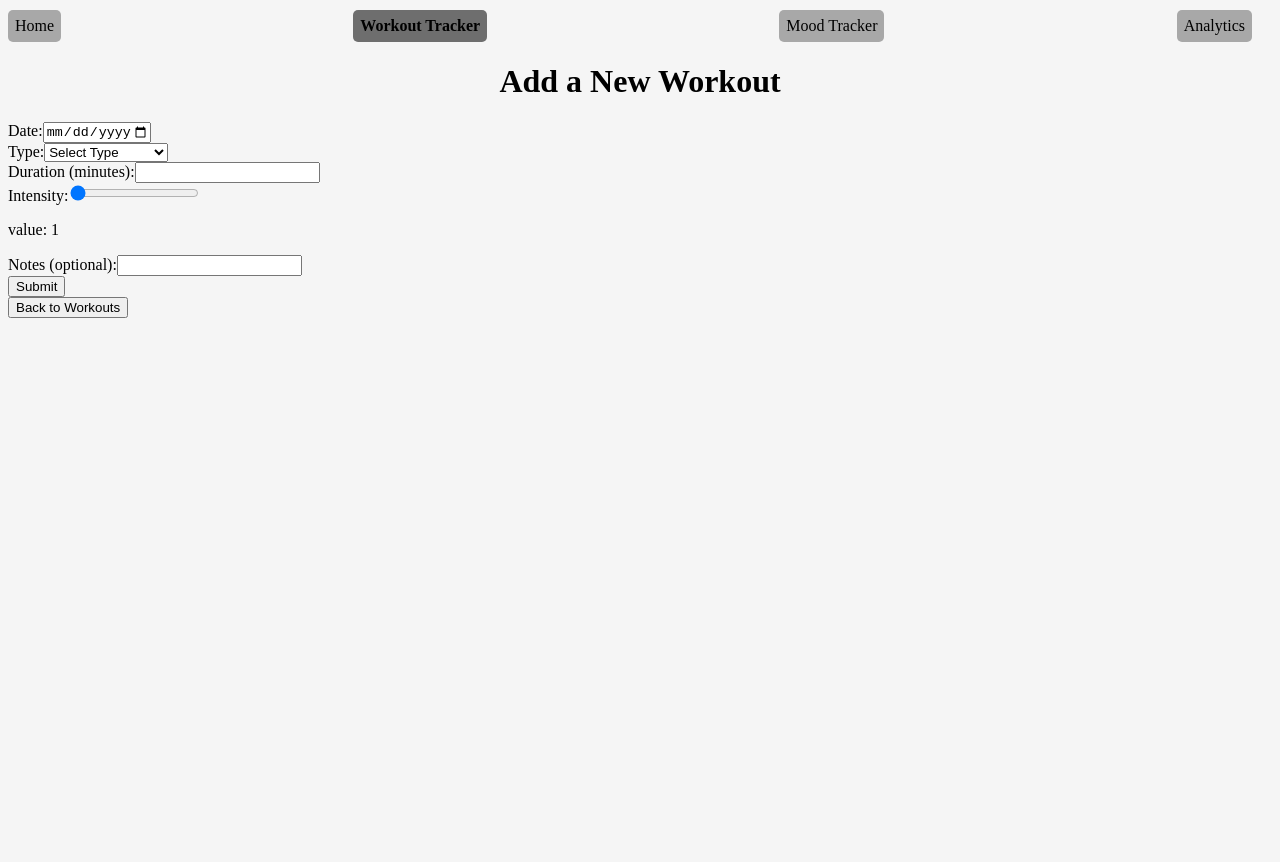
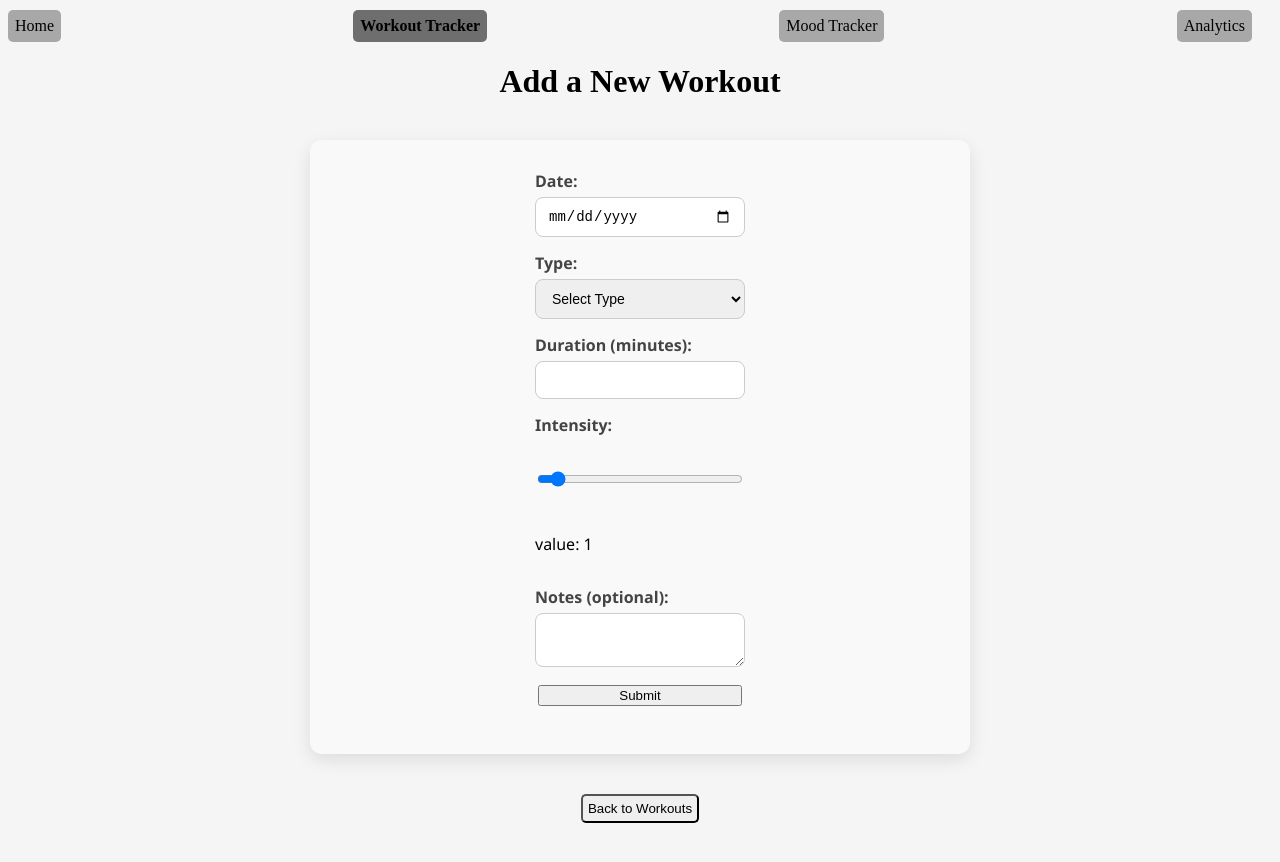
Before and after one commit to KatyaW-01/body-and-mind-fullstack-app, a React (Vite) app in the folder client/: page /workouts/addWorkoutForm in a window 1280 px wide. Shown: the top 862 px of the page. Before the commit the page ends 800 px from the top, so only its background shows below. Built offline with nearby package versions, Linux system fonts and the light colour scheme; no server answers.

Commit message:
style the add a new workout form

```diff
--- a/client/src/App.css
+++ b/client/src/App.css
@@ -202,7 +202,8 @@ body {
   border-radius: 5px;
 }
 
-.workout-form-div {
+.workout-form-div,
+.add-workout-form-div {
   justify-content: center;
   justify-items: center;
   max-width: 600px;
@@ -225,13 +226,15 @@ body {
   color: #555;
 }
 
-.workout-form div {
+.workout-form div,
+.add-workout-form div {
   display: flex;
   flex-direction: column;
   margin-bottom: 15px;
 }
 
-.workout-form label {
+.workout-form label,
+.add-workout-form label {
   margin-bottom: 5px;
   font-weight: 600;
   color: #444;
@@ -257,7 +260,8 @@ body {
   margin-top: 5px;
 }
 
-.workout-form .notes {
+.workout-form .notes,
+.add-workout-form .notes {
   height: 50px;
 }
 
@@ -272,7 +276,8 @@ body {
   padding: 4px;
 }
 
-.submit-workout-button{
+.submit-workout-button,
+.submit-new-workout{
   padding: 3px;
 }
 
--- a/client/src/components/AddWorkoutForm.jsx
+++ b/client/src/components/AddWorkoutForm.jsx
@@ -58,16 +58,17 @@ function AddWorkoutForm() {
 
   return (
     <div>
-      <form onSubmit={handleSubmit}>
+      <div className="add-workout-form-div">
+        <form onSubmit={handleSubmit} className="add-workout-form">
           <div>
             <label htmlFor="date">Date:</label>
-          <input type="date" id="date" name="date" max={today} value={newWorkout.date} onChange={handleChange}/>
+            <input type="date" id="date" name="date" max={today} value={newWorkout.date} onChange={handleChange} className="input"/>
             {errors.date && <p className="error">{errors.date[0]}</p>}
           </div>
 
           <div>
           <label htmlFor="type">Type:</label>
-        <select name="type" id="type" value={newWorkout.type} onChange={handleChange}>
+          <select name="type" id="type" value={newWorkout.type} onChange={handleChange} className="input">
             <option value="" disabled>Select Type</option>
             <option value="Running">Running</option>
             <option value="Cycling">Cycling</option>
@@ -85,30 +86,30 @@ function AddWorkoutForm() {
 
           <div>
           <label htmlFor="duration">Duration (minutes):</label>
-        <input type="number" id="duration" name="duration" value ={newWorkout.duration} onChange={handleChange}/>
+          <input type="number" id="duration" name="duration" value ={newWorkout.duration} onChange={handleChange} className="input"/>
           {errors.duration && <p className="error">{errors.duration[0]}</p>}
           </div>
 
           <div>
           <label htmlFor="intensity">Intensity:</label>
-        <input type="range" min="1" max="10" id="intensity" name="intensity" value={newWorkout.intensity} onChange={handleChange}/>
+          <input type="range" min="1" max="10" id="intensity" name="intensity" value={newWorkout.intensity} onChange={handleChange} className="notes input"/>
           <p>value: {newWorkout.intensity}</p>
           {errors.intensity && <p className="error">{errors.intensity[0]}</p>}
           </div>
 
           <div>
             <label htmlFor="notes">Notes (optional):</label>
-          <input type="text" id="notes" name="notes" value ={newWorkout.notes} onChange={handleChange}/>
+            <textarea type="text" id="notes" name="notes" value ={newWorkout.notes} onChange={handleChange} className="input"/>
             {errors.notes && <p className="error">{errors.notes[0]}</p>}
           </div>
 
-        <div>
+          <div className="submit-new-workout">
             <button type="submit" value="Submit">Submit</button>
           </div>
 
         </form>
-
-      <div>
+      </div>
+      <div className="back-to-workouts-button">
         <button onClick={handleFinish}>Back to Workouts</button>
       </div>
     </div>
```
Lines whose indentation alone changed are shown as unchanged.
